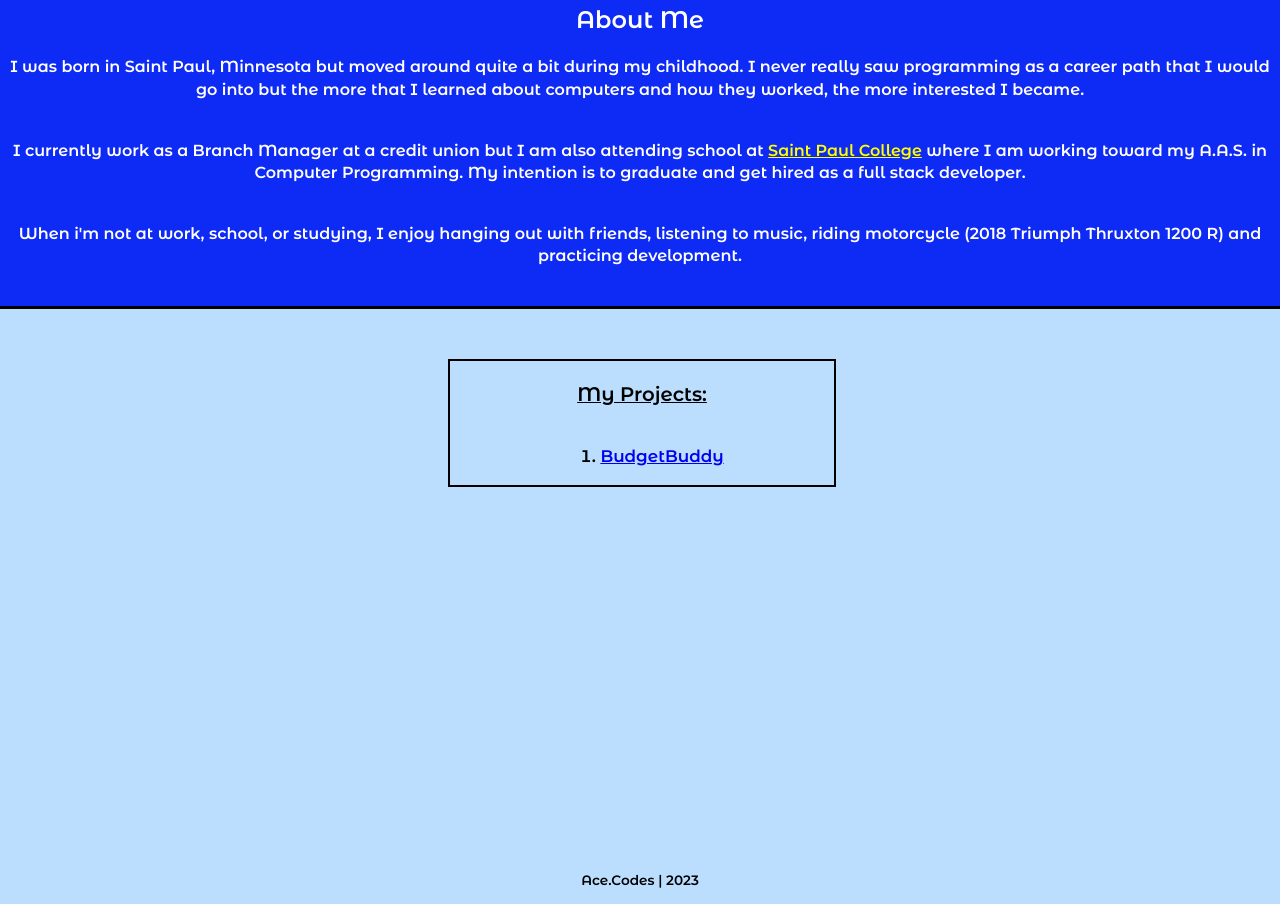
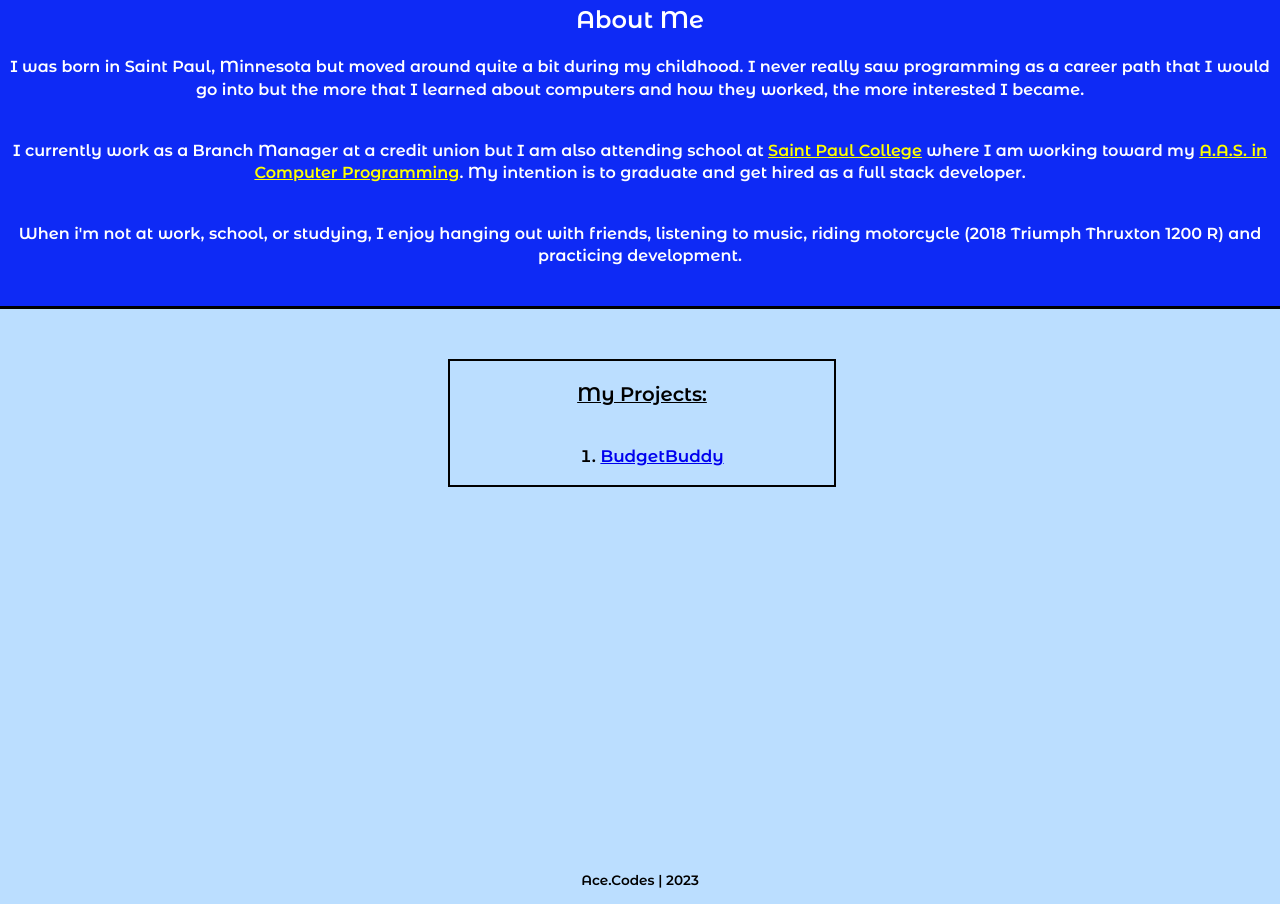
Before and after one commit to ACE-Elements/ACE-Elements.github.io, a website built with webpack: page index.html in a window 1280 px wide. Shown: the part 784-1688 px from the top of the page. Built offline with nearby package versions, Linux system fonts and the light colour scheme; files whose address does not match are found by name.

Commit message:
Hyperlink & CSS class changes

```diff
--- a/css/style.css
+++ b/css/style.css
@@ -101,7 +101,7 @@ header {
   margin-bottom: 3%;
 }
 
-#spcLink {
+.spcLink {
   color: yellow;
 }
 
--- a/index.html
+++ b/index.html
@@ -47,7 +47,7 @@
       I never really saw programming as a career path that I would go into but the more that I learned about computers
       and how they worked, the more interested I became.</p>
     <p id="bioParagraphTwo">I currently work as a Branch Manager at a credit union but I am also attending school at
-      <a id="spcLink" href="https://www.saintpaul.edu/?gclid=Cj0KCQjwl8anBhCFARIsAKbbpyRTIJSZrbyO5ke2zlbmGAC-hg-0aepo5eAsoCSjwmuXlsTZD16V77IaAs6KEALw_wcB" target="_blank">Saint Paul College</a> where I am working toward my A.A.S. in Computer Programming. My intention is to graduate and get hired
+      <a class="spcLink" href="https://www.saintpaul.edu/?gclid=Cj0KCQjwl8anBhCFARIsAKbbpyRTIJSZrbyO5ke2zlbmGAC-hg-0aepo5eAsoCSjwmuXlsTZD16V77IaAs6KEALw_wcB" target="_blank">Saint Paul College</a> where I am working toward my <a class="spcLink" href="https://www.saintpaul.edu/programs/Pages/computer-programming.aspx">A.A.S. in Computer Programming</a>. My intention is to graduate and get hired
     as a full stack developer.</p>
     <p id="bioParagraphThree">When i'm not at work, school, or studying, I enjoy hanging out with friends,
     listening to music, riding motorcycle (2018 Triumph Thruxton 1200 R) and practicing development.</p>
```
